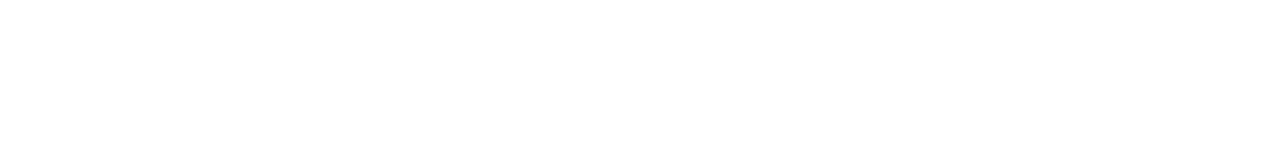
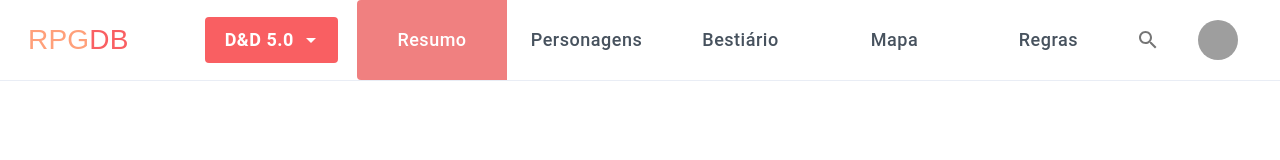
Before and after one commit to ZackSchetine/RPG-DB, a React (Create React App) app in the folder rpg-db-react/: page /RPG-DB/summary in a window 1280 px wide. Before the commit this address had no page. Shown: the top 160 px of the page. Built offline with nearby package versions, Linux system fonts and the light colour scheme; grey boxes are pictures that could not be loaded.

Commit message:
base route fix

```diff
--- a/rpg-db-react/src/App.js
+++ b/rpg-db-react/src/App.js
@@ -23,7 +23,7 @@
 
   return (
     <SystemContext.Provider value={[systemContext, setSystemContext]}>
-        <BrowserRouter>
+        <BrowserRouter basename='/RPG-DB'>
           <Routes>
             <Route path="/" element={<NavBar pages={pages} itensList={itensList} startPosition={4} />}>
               <Route index element={<Navigate to="/summary" />} />
--- a/rpg-db-react/src/components/NavBar.jsx
+++ b/rpg-db-react/src/components/NavBar.jsx
@@ -43,7 +43,7 @@
               variant="h6"
               noWrap
               component="a"
-              href="/summary"
+              href="/RPG-DB/summary"
               sx={{
                 mr: 7,
                 ml: 2,
```
